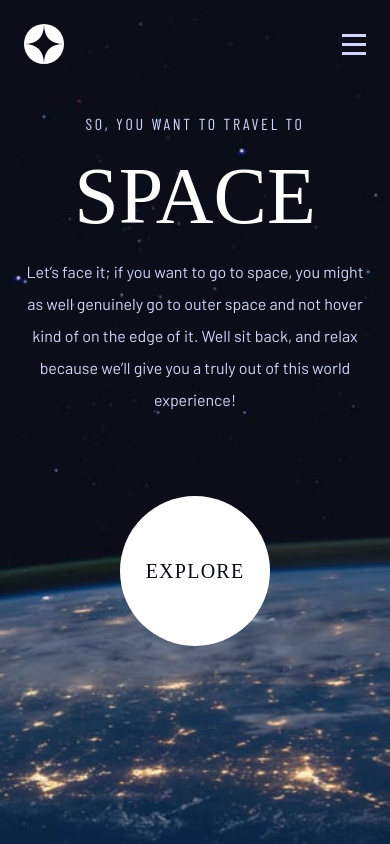
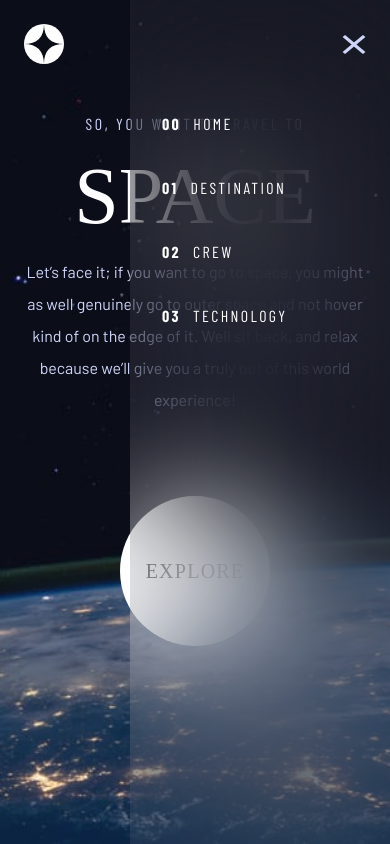
Before and after one commit to SaloRB/frontend-mentor-space-tourism-website, a Next.js app: page / in a window 390 px wide. Both pictures are taken after a click on the picture 354 px from the left and 44 px from the top of the page. Built offline with nearby package versions, Linux system fonts and the light colour scheme; a web font is replaced by a local one.

Commit message:
Mobile Navigation

```diff
--- a/src/components/Nav.js
+++ b/src/components/Nav.js
@@ -1,7 +1,11 @@
 import Image from 'next/image'
+import Link from 'next/link'
 import { useRouter } from 'next/router'
+import { useState } from 'react'
 
 function Nav() {
+  const [open, setOpen] = useState(false)
+
   const router = useRouter()
 
   return (
@@ -13,12 +17,42 @@ function Nav() {
         height={40}
         onClick={() => router.push('/')}
       />
+
       <Image
-        className="cursor-pointer"
-        src="/assets/shared/icon-hamburger.svg"
+        className="cursor-pointer z-50"
+        src={`/assets/shared/icon-${open ? 'close' : 'hamburger'}.svg`}
         width={24}
         height={21}
+        onClick={() => setOpen(!open)}
       />
+
+      {open && (
+        <div className="absolute w-2/3 bg-white/5 backdrop-blur-3xl top-0 right-0 bottom-0 z-40 px-8 pt-28 space-y-10">
+          <Link href="/">
+            <p className="cursor-pointer font-subtitle text-white uppercase tracking-[2.36px]">
+              <span className="font-bold mr-3">00</span>Home
+            </p>
+          </Link>
+
+          <Link href="/destination">
+            <p className="cursor-pointer font-subtitle text-white uppercase tracking-[2.36px]">
+              <span className="font-bold mr-3">01</span>Destination
+            </p>
+          </Link>
+
+          <Link href="/crew">
+            <p className="cursor-pointer font-subtitle text-white uppercase tracking-[2.36px]">
+              <span className="font-bold mr-3">02</span>Crew
+            </p>
+          </Link>
+
+          <Link href="/technology">
+            <p className="cursor-pointer font-subtitle text-white uppercase tracking-[2.36px]">
+              <span className="font-bold mr-3">03</span>Technology
+            </p>
+          </Link>
+        </div>
+      )}
     </div>
   )
 }
--- a/src/pages/index.js
+++ b/src/pages/index.js
@@ -22,7 +22,7 @@ export default function Home() {
           back, and relax because we’ll give you a truly out of this world
           experience!
         </p>
-        <div className="h-[150px] w-[150px] bg-white grid place-content-center rounded-full mx-auto mt-20 mb-12">
+        <div className="h-[150px] w-[150px] bg-white grid place-content-center rounded-full mx-auto mt-20">
           <p className="font-title uppercase text-xl text-dark tracking-[1.25px]">
             Explore
           </p>
```
